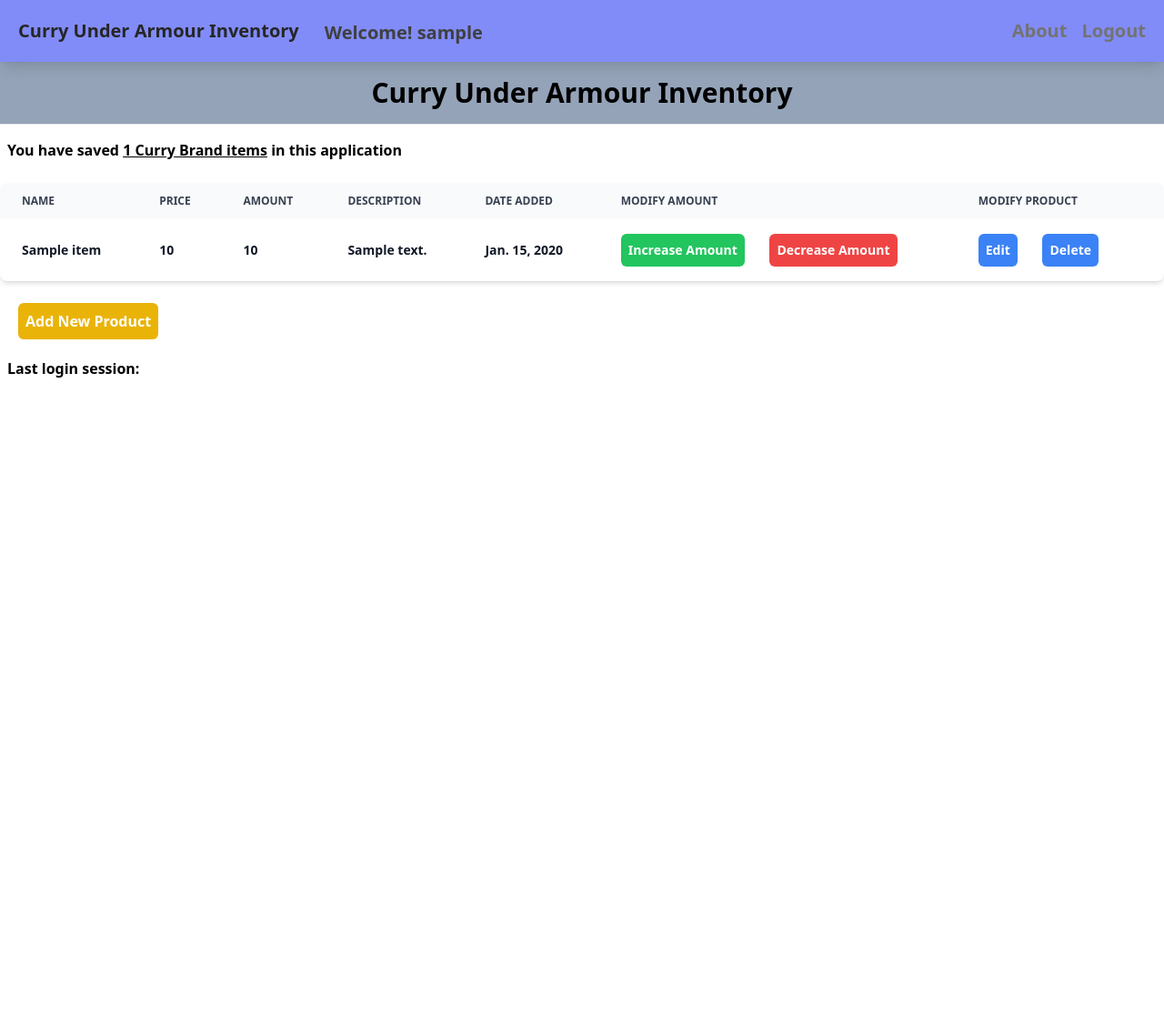
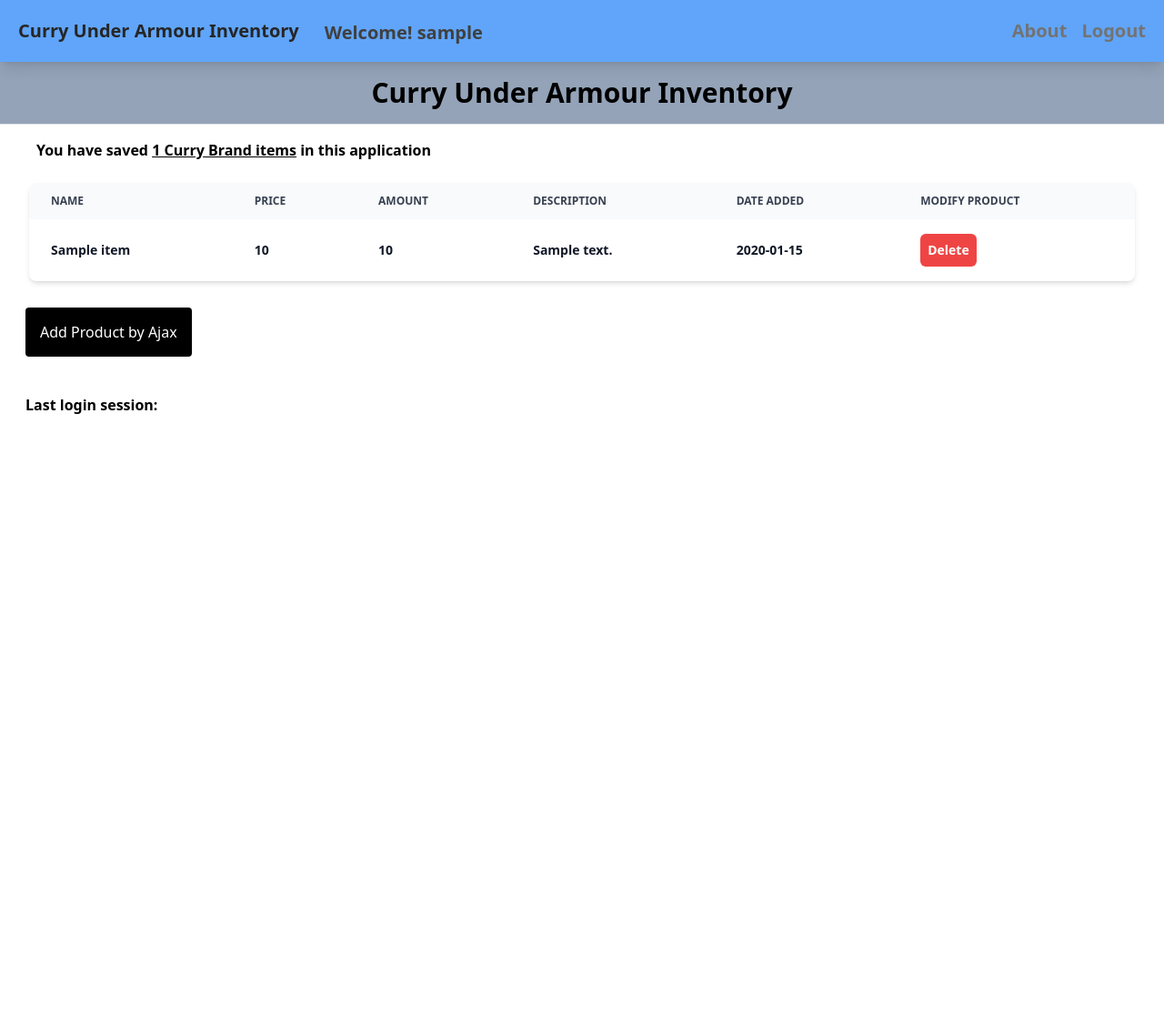
Before and after one commit to TomoriNow/PBP_Assignment2, a Django app: page / in a window 1280 px wide. Shown: the whole page at 91% size. Before the commit the page ends 415 px from the top, so only its background shows below. Run offline with Django 4.2, Linux system fonts and the light colour scheme; a user stored in the database is signed in; tables that the repository leaves empty hold one stand-in row (values such as "Sample post"); some libraries are stand-ins or nearby versions.

Commit message:
Finished Assignment 6

```diff
--- a/main/templates/about.html
+++ b/main/templates/about.html
@@ -1,7 +1,6 @@
 {% extends 'base.html' %}
 {% block content %}
 {% include 'navbar.html'%}
-
 <body class="font-sans dark:bg-gray-200">
     <h1 class="text-3xl font-bold text-center py-4 bg-slate-400">Curry Under Armour Inventory</h1>
     <hr>
--- a/main/templates/login.html
+++ b/main/templates/login.html
@@ -1,5 +1,4 @@
 {% extends 'base.html' %}
-
 {% block meta %}
     <title>Login</title>
 {% endblock meta %}
--- a/main/templates/main.html
+++ b/main/templates/main.html
@@ -1,77 +1,149 @@
 {% extends 'base.html' %}
 {% block content %}
 {% include 'navbar.html'%}
-
     <h1 class="text-3xl font-bold text-center py-4 bg-slate-400">Curry Under Armour Inventory</h1>
     <hr>
-    <div class="dark:bg-gray-200">
+
+    <div class="dark:bg-gray-200 px-8">
         <p class="font-bold pt-4 px-2">You have saved <u>{{ item_count }} Curry Brand items</u> in this application</p><br>
             <div class="relative overflow-x-auto shadow-md sm:rounded-lg">
-            <table class="w-full text-sm text-left text-gray-500 dark:text-gray-400">
-                <thead class="text-xs text-gray-700 uppercase bg-gray-50 dark:bg-gray-700 dark:text-gray-400">
+                <table id="product_table" class="w-full text-sm text-left text-gray-500 dark:text-gray-400"></table>
+            </div>
+    </div>
+
+    <div class="relative flex min-h-screen flex-col pl-7 py-7 overflow-hidden dark:bg-gray-200">
+
+        <!--modal trigger-->
+        <div>
+            <label for="tw-modal" class="curosr-pointer rounded bg-black px-4 py-4 text-white active:bg-slate-400">Add Product by Ajax</label>
+            <a href="{% url 'main:create_product' %}" class="px-3">
+                <button class="cursor-pointer dark:bg-yellow-400 text-white rounded-md ml-5 px-4 py-4 font-semibold">
+                    Add New Product
+                </button>
+            </a>
+        </div>
+
+        <div class="pb-5 pt-10 relative">
+            <h5 class="font-bold">Last login session: {{ last_login }}</h5>
+        </div>
+
+        <input type="checkbox" id="tw-modal" class="peer fixed appearance-none opacity-0"/>
+
+        <!---modal-->
+        <label for="tw-modal" class="pointer-events-none invisible fixed inset-0 flex cursor-pointer items-center justify-center overflow-hidden overscroll-contain bg-slate-700/30 opacity-0 transition-all duration-200 ease-in-out peer-checked:pointer-events-auto peer-checked:visible peer-checked:opacity-100 peer-checked:[&>*]:translate-y-0 peer-checked0[&>*]:scale-100">
+            <!--modal box-->
+            <label class="w-full bg-white rounded-lg shadow dark:border md:mt-0 sm:max-w-md xl:p-0 dark:bg-blue-400 dark:border-gray-700 h-fit max-w-lg scale-90 overflow-y-auto overscroll-contain shadow-2xl transition" for="">
+                <h1 class="text-xl font-bold leading-tight tracking-tight text-gray-900 md:text-2xl dark:text-white pb-5 pt-5 pl-5">Add New Product</h1>
+                <form id="form" onsubmit="return false;" class="px-5">
+                    {% csrf_token %}
+                    <div class="mb-3">
+                        <label for="name" class="block mb-2 text-l font-medium text-gray-900 dark:text-white">Name:</label>
+                        <input type="text" class="bg-gray-50 border border-gray-300 text-gray-900 sm:text-sm rounded-lg focus:ring-primary-600 focus:border-primary-600 block w-full p-2.5 dark:bg-gray-400 dark:border-gray-600 dark:placeholder-gray-400 dark:text-white dark:focus:ring-blue-500 dark:focus:border-blue-500" id="name" name="name"></input>
+                    </div>
+                    <div class="mb-3">
+                        <label for="price" class="block mb-2 text-l font-medium text-gray-900 dark:text-white">Price:</label>
+                        <input type="number" class="bg-gray-50 border border-gray-300 text-gray-900 sm:text-sm rounded-lg focus:ring-primary-600 focus:border-primary-600 block w-full p-2.5 dark:bg-gray-400 dark:border-gray-600 dark:placeholder-gray-400 dark:text-white dark:focus:ring-blue-500 dark:focus:border-blue-500" id="price" name="price"></input>
+                    </div>
+                    <div class="mb-3">
+                        <label for="description" class="block mb-2 text-l font-medium text-gray-900 dark:text-white">Description:</label>
+                        <textarea class="bg-gray-50 border border-gray-300 text-gray-900 sm:text-sm rounded-lg focus:ring-primary-600 focus:border-primary-600 block w-full p-2.5 dark:bg-gray-400 dark:border-gray-600 dark:placeholder-gray-400 dark:text-white dark:focus:ring-blue-500 dark:focus:border-blue-500" id="description" name="description"></textarea>
+                    </div>
+                    <div class="mb-3">
+                        <label for="amount" class="block mb-2 text-l font-medium text-gray-900 dark:text-white">Amount:</label>
+                        <input type="number" class="bg-gray-50 border border-gray-300 text-gray-900 sm:text-sm rounded-lg focus:ring-primary-600 focus:border-primary-600 block w-full p-2.5 dark:bg-gray-400 dark:border-gray-600 dark:placeholder-gray-400 dark:text-white dark:focus:ring-blue-500 dark:focus:border-blue-500" id="amount" name="amount"></input>
+                    </div>
+                </form>
+                <div class="mt-7 ml-5 mb-5">
+                    <label for="tw-modal" type="button" class="cursor-pointer dark:bg-red-500 text-white rounded-md px-2 py-2 font-semibold transition-all duration-200 ease-in-out peer-checked:pointer-events-auto peer-checked:visible peer-checked:opacity-100 peer-checked:[&>*]:translate-y-0 peer-checked0[&>*]:scale-100">Close</label>
+                    <button type="button" class="cursor-pointer dark:bg-green-500 text-white rounded-md ml-3 px-2 py-2 font-semibold" id="button_add" for="tw-modal">Add Product</button>
+                </div>
+            </label>
+    </div>
+
+
+
+    <script>
+        async function getProducts() {
+            return fetch("{% url 'main:get_product_json' %}").then((res) => res.json())
+        }
+
+        async function refreshProducts() {
+            document.getElementById("product_table").innerHTML = ""
+            const products = await getProducts()
+            let htmlString = `
+            <thead class="text-xs text-left text-sm text-gray-700 w-full uppercase bg-gray-50 dark:bg-gray-700 dark:text-gray-400">
                 <tr>
                     <th scope="col" class="px-6 py-3">Name</th>
                     <th scope="col" class="px-6 py-3">Price</th>
                     <th scope="col" class="px-6 py-3">Amount</th>
                     <th scope="col" class="px-6 py-3">Description</th>
                     <th scope="col" class="px-6 py-3">Date Added</th>
-                        <th scope="col" class="px-6 py-3">Modify Amount</th>
                     <th scope="col" class="px-6 py-3">Modify Product</th>
                 </tr>
-                </thead>
-                {% for product in products %}
-                {% comment %} Below is how to show the product data {% endcomment %}
+            </thead>`
+
+            products.forEach((item, index) => {
+                if (index == products.length-1) {
+                    htmlString += `\n
                     <tbody>
-                    {% if forloop.last %}
-                    <tr class="font-bold dark:bg-teal-400 text-gray-900">
-                    {% else %}
-                    <tr class="font-bold dark:bg-gray-300 text-gray-900">
-                    {% endif %}
-                        <td class="px-6 py-4">{{product.name}}</td>
-                        <td class="px-6 py-4">{{product.price}}</td>
-                        <td class="px-6 py-4">{{product.amount}}</td>
-                        <td class="px-6 py-4">{{product.description}}</td>
-                        <td class="px-6 py-4">{{product.product_release_date}}</td>
-                        <td class="px-6 py-4 font-bold">
-                            <a href="{% url 'main:increment_product' product.pk %}" class="pr-6">
-                                <button class="cursor-pointer bg-green-500 text-white rounded-md px-2 py-2">
-                                    Increase Amount
-                                </button>
-                            </a>
-                            <a href="{% url 'main:decrement_product' product.pk %}">
-                                <button class="cursor-pointer bg-red-500 text-white rounded-md px-2 py-2">
-                                    Decrease Amount
-                                </button>
-                            </a>
-                        </td>
+                            <tr class="font-bold dark:bg-yellow-300 text-gray-900">
+                            <td class="px-6 py-4">${item.fields.name}</td>
+                            <td class="px-6 py-4">${item.fields.price}</td>
+                            <td class="px-6 py-4">${item.fields.amount}</td>
+                            <td class="px-6 py-4">${item.fields.description}</td>
+                            <td class="px-6 py-4">${item.fields.product_release_date}</td>
                             <td class="px-6 py-4">
-                            <a href="{% url 'main:edit_product' product.pk %}" class="pr-6">
-                                <button class="cursor-pointer bg-blue-500 text-white rounded-md px-2 py-2">
-                                    Edit
-                                </button>
-                            </a>
-                            <a href="{% url 'main:delete_product' product.pk %}" class="pr-6">
-                                <button class="cursor-pointer bg-blue-500 text-white rounded-md px-2 py-2">
+                                <button class="cursor-pointer bg-red-500 text-white rounded-md px-2 py-2" onclick="deleteProduct(${item.pk})">
                                     Delete
                                 </button>
-                            </a>
                             </td>
                         </tr>
-                {% endfor %}
-                </tbody>
-            </table>
-        </div>
-        <br />
-        <div class="pb-5 px-2 relative">
-            <a href="{% url 'main:create_product' %}" class="px-3">
-                <button class="cursor-pointer bg-yellow-500 text-white rounded-md px-2 py-2 font-semibold">
-                    Add New Product
+                    </tbody>`
+                } else {
+                    htmlString += `\n
+                    <tbody>
+                            <tr class="font-bold dark:bg-gray-300 text-gray-900">
+                            <td class="px-6 py-4">${item.fields.name}</td>
+                            <td class="px-6 py-4">${item.fields.price}</td>
+                            <td class="px-6 py-4">${item.fields.amount}</td>
+                            <td class="px-6 py-4">${item.fields.description}</td>
+                            <td class="px-6 py-4">${item.fields.product_release_date}</td>
+                            <td class="px-6 py-4">
+                                <button class="cursor-pointer bg-red-500 text-white rounded-md px-2 py-2" onclick="deleteProduct(${item.pk})">
+                                    Delete
                                 </button>
-            </a>
-        </div>
-        <div class="pb-5 px-2 relative">
-            <h5 class="font-bold">Last login session: {{ last_login }}</h5>
-        </div>
-    </div>
+                            </td>
+                        </tr>
+                    </tbody>`
+                }
+
+                        })
+
+            document.getElementById("product_table").innerHTML = htmlString
+        }
+
+        refreshProducts()
+
+        function addProduct() {
+            fetch("{% url 'main:add_product_ajax' %}", {
+                method: "POST",
+                body: new FormData(document.querySelector('#form'))
+            }).then(refreshProducts)
+
+            document.getElementById("form").reset()
+            return false
+        }
+
+        function deleteProduct(id) {
+            fetch("/delete-product-ajax/" + id, {
+                method: "POST"
+            }).then(refreshProducts)
+
+            document.getElementById("form").reset()
+            return false
+        }
+
+        document.getElementById("button_add").onclick = addProduct
+    </script>
 
 {% endblock content %}
--- a/main/templates/navbar.html
+++ b/main/templates/navbar.html
@@ -3,7 +3,7 @@
 
 <!-- Main navigation container -->
 <nav
-  class=" font-sans relative flex w-full flex-nowrap items-center justify-between bg-indigo-400 py-2 text-neutral-500 shadow-lg hover:text-neutral-700 focus:text-neutral-700 dark:bg-#3393FF lg:flex-wrap lg:justify-start lg:py-4"
+  class=" font-sans relative flex w-full flex-nowrap items-center justify-between bg-blue-400 py-2 text-neutral-500 shadow-lg hover:text-neutral-700 focus:text-neutral-700 dark:bg-#3393FF lg:flex-wrap lg:justify-start lg:py-4"
   data-te-navbar-ref>
   <div class="flex w-full flex-wrap items-center justify-between px-3">
     <div class="ml-2">
--- a/main/urls.py
+++ b/main/urls.py
@@ -1,7 +1,7 @@
 from django.urls import path
 from main.views import show_main, create_product, show_xml, show_json, show_xml_by_id, show_json_by_id
 from main.views import register, login_user, logout_user, edit_product, delete_product, increment_product, decrement_product
-from main.views import show_about
+from main.views import show_about, get_product_json, add_product_ajax, delete_product_ajax
 
 app_name = 'main'
 
@@ -20,4 +20,7 @@ urlpatterns = [
     path('increment-product/<int:id>', increment_product, name='increment_product'),
     path('decrement-product/<int:id>', decrement_product, name='decrement_product'),
     path('about/', show_about, name='about'),
+    path('get-product/', get_product_json, name='get_product_json'),
+    path('create-product-ajax/', add_product_ajax, name='add_product_ajax'),
+    path('delete-product-ajax/<int:id>', delete_product_ajax, name='delete_product_ajax')
 ]
--- a/main/views.py
+++ b/main/views.py
@@ -6,7 +6,7 @@ from django.http import HttpResponseRedirect
 from django.urls import reverse
 from main.forms import ProductForm
 from main.models import Item
-from django.http import HttpResponse
+from django.http import HttpResponse, HttpResponseNotFound
 from django.core import serializers
 from django.shortcuts import redirect
 from django.contrib.auth.forms import UserCreationForm
@@ -14,6 +14,7 @@ from django.contrib import messages
 from django.contrib.auth import authenticate, login
 from django.contrib.auth import logout
 from django.contrib.auth.decorators import login_required
+from django.views.decorators.csrf import csrf_exempt
 
 # Create your views here.
 @login_required(login_url='/login')
@@ -144,3 +145,29 @@ def decrement_product(request, id):
     product.amount -= 1
     product.save()
     return HttpResponseRedirect(reverse('main:show_main'))
+
+def get_product_json(request):
+    product_item = Item.objects.filter(user=request.user)
+    return HttpResponse(serializers.serialize('json', product_item))
+
+@csrf_exempt
+def add_product_ajax(request):
+    if request.method == 'POST':
+        name = request.POST.get("name")
+        price = request.POST.get("price")
+        amount = request.POST.get("amount")
+        description = request.POST.get("description")
+        user = request.user
+
+        new_product = Item(name=name, price=price, description=description, amount=amount, user=user)
+        new_product.save()
+
+        return HttpResponse(b"CREATED", status=201)
+
+    return HttpResponseNotFound()
+
+@csrf_exempt
+def delete_product_ajax(request, id):
+    product = Item.objects.get(pk=id)
+    product.delete()
+    return HttpResponse(b"DELETED", status=201)
--- a/requirements.txt
+++ b/requirements.txt
@@ -4,3 +4,4 @@ whitenoise
 psycopg2-binary
 requests
 urllib3
+django-environ
```
Also changed, not shown: UnderArmour_Curry_Inventory/settings.py (+11 -1 lines), .github/workflows/pbp-deploy.yml (added), README.md, templates/base.html (line endings or trailing spaces), 4 other files. Lines whose indentation alone changed are shown as unchanged.
